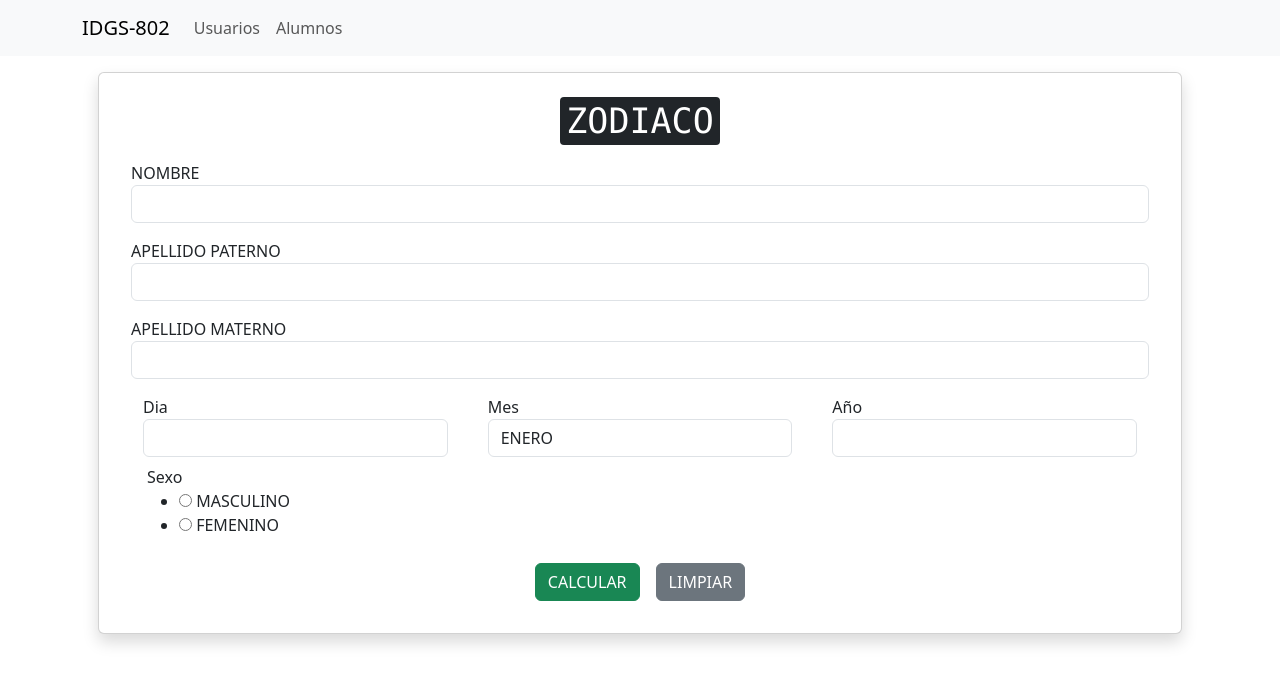
After one commit to IDGS-802-21002103/Practicas-Parcial1-IDGS802, a Flask app: page /zodiaco in a window 1280 px wide. The commit adds this page. Shown: the top 684 px of the page. Run offline with Flask 3, Linux system fonts and the light colour scheme; some libraries are stand-ins or nearby versions.

Commit message:
FDGL 12/02/24 Zodiaco Chino

```diff
--- /dev/null
+++ b/formularios.py
@@ -0,0 +1,20 @@
+from wtforms import Form, SelectField
+from wtforms import StringField
+from wtforms import IntegerField
+from wtforms import RadioField
+
+
+class DistanciaForm(Form):
+    x1 = IntegerField("x1")
+    x2 = IntegerField("x2")
+    y1 = IntegerField("y1")
+    y2 = IntegerField("y2")
+
+class ZodiacoForm(Form):
+    nombre = StringField("NOMBRE")
+    apellido_paterno = StringField("APELLIDO PATERNO")
+    apellido_materno = StringField("APELLIDO MATERNO")
+    dia = IntegerField("Dia")
+    mes = SelectField("Mes", choices=[('1', 'ENERO'), ('2', 'FEBRERO'), ('3', 'MARZO'), ('4', 'ABRIL'), ('5', 'MAYO'), ('6', 'JUNIO'), ('7', 'JULIO'), ('8', 'AGOSTO'), ('9', 'SEPTIEMBRE'), ('10', 'OCTUBRE'), ('11', 'NOVIEMBRE'), ('12', 'DICIEMBRE')])
+    anio = IntegerField("Año")
+    sexo = RadioField("Sexo", choices=[('M', 'MASCULINO'), ('F', 'FEMENINO')])
--- a/main.py
+++ b/main.py
@@ -1,48 +1,126 @@
-'''Archivo principal de la aplicacion'''
-from flask import Flask, render_template, request
+"""Archivo principal de la aplicacion"""
 
-import formula
+from ast import parse
+from logging import Logger
+from math import log
+import re
+from flask import Flask, redirect, render_template, request, url_for
+
+import formularios
+
 app = Flask(__name__)
 
-@app.route('/', methods=['GET', 'POST'])
+
+@app.route("/", methods=["GET", "POST"])
 def operacion():
-    '''Funcion para realizar operaciones'''
-    if request.method == 'GET':
-        return render_template('formulario.html')
-    if request.method == 'POST':
-        numero1 = int(request.form.get('numero1'))
-        numero2 = int(request.form.get('numero2'))
-        tipo = request.form.get('tipo')
-        if tipo == 'multiplicar':
+    """Funcion para realizar operaciones"""
+    if request.method == "GET":
+        return render_template("formulario.html")
+    if request.method == "POST":
+        numero1 = int(request.form.get("numero1"))
+        numero2 = int(request.form.get("numero2"))
+        tipo = request.form.get("tipo")
+        if tipo == "multiplicar":
             resultado = numero1 * numero2
-        elif tipo == 'dividir':
+        elif tipo == "dividir":
             resultado = numero1 / numero2
-        elif tipo == 'sumar':
+        elif tipo == "sumar":
             resultado = numero1 + numero2
-        elif tipo == 'restar':
+        elif tipo == "restar":
             resultado = numero1 - numero2
         else:
-            resultado = 'Operación no válida'
+            resultado = "Operación no válida"
         return render_template("formulario.html", resultado=resultado)
 
-@app.route('/distancia', methods=['GET', 'POST'])
+
+@app.route("/distancia", methods=["GET", "POST"])
 def distancia():
-    '''Funcion para calcular la distancia'''
-    distancia_form = formula.DistanciaForm(request.form)
-    x1 = ''
-    x2 = ''
-    y1 = ''
-    y2 = ''
+    """Funcion para calcular la distancia"""
+    distancia_form = formularios.DistanciaForm(request.form)
+    x1 = ""
+    x2 = ""
+    y1 = ""
+    y2 = ""
 
-    if request.method == 'GET':
+    if request.method == "GET":
         return render_template("formula.html", form=distancia_form)
-    if request.method == 'POST':
+    if request.method == "POST":
         x1 = distancia_form.x1.data
         x2 = distancia_form.x2.data
         y1 = distancia_form.y1.data
         y2 = distancia_form.y2.data
-        distancia = ((x2 - x1)**2 + (y2 - y1)**2)**(1/2)
+        distancia = ((x2 - x1) ** 2 + (y2 - y1) ** 2) ** (1 / 2)
         return render_template("formula.html", form=distancia_form, distancia=distancia)
 
-if __name__ == '__main__':
+
+@app.route("/zodiaco", methods=["GET", "POST"])
+def zodiaco():
+    """Funcion para calcular el signo zodiacal"""
+    zodiaco_form = formularios.ZodiacoForm(request.form)
+
+    nombre = zodiaco_form.nombre.data
+    anio = zodiaco_form.anio.data
+    horoscopo_chino = ""
+    ruta = ""
+    if anio is not None:
+        edad = 2024 - int(anio)
+    else:
+        edad = 0
+
+    if request.method == "GET":
+        return render_template("zodiaco.html", form=zodiaco_form)
+    if request.method == "POST":
+
+        # HOROSCOPO CHINO
+        app.logger.debug("Año: %s", anio)
+
+        if anio % 12 == 0:
+            horoscopo_chino = "Mono"#
+            ruta = "mono.png"
+        elif anio % 12 == 1:
+            horoscopo_chino = "Gallo"
+            ruta = "gallo.png"
+        elif anio % 12 == 2:
+            horoscopo_chino = "Perro"
+            ruta = "perro.png"
+        elif anio % 12 == 3:
+            horoscopo_chino = "Cerdo"
+            ruta = "cerdo.png"
+        elif anio % 12 == 4:
+            horoscopo_chino = "Rata"#
+            ruta = "rata.png"
+        elif anio % 12 == 5:
+            horoscopo_chino = "Buey"#
+            ruta = "buey.png"
+        elif anio % 12 == 6:
+            horoscopo_chino = "Tigre"
+            ruta = "tigre.png"
+        elif anio % 12 == 7:
+            horoscopo_chino = "Conejo"
+            ruta = "conejo.jpg"
+        elif anio % 12 == 8:
+            horoscopo_chino = "Dragon"
+            ruta = "dragon.png"
+        elif anio % 12 == 9:
+            horoscopo_chino = "Serpiente"#
+            ruta = "serpiente.png"
+        elif anio % 12 == 10:
+            horoscopo_chino = "Caballo"#
+            ruta = "caballo.png"
+        elif anio % 12 == 11:
+            horoscopo_chino = "Cabra"#
+            ruta = "cabra.png"
+
+        app.logger.debug("Horoscopo chino: %s", horoscopo_chino)
+        app.logger.debug("Ruta: %s", ruta)
+        return render_template(
+            "respuesta_zodiaco.html",
+            nombre=nombre,
+            edad=edad,
+            horoscopo_chino=horoscopo_chino,
+            ruta=ruta
+        )
+
+
+if __name__ == "__main__":
     app.run(debug=True)
--- a/templates/_macros.html
+++ b/templates/_macros.html
@@ -6,3 +6,19 @@
 <td>{{field.label}}</td>
 <dd>{{field(**kwargs)|safe}}</dd>
 {% endmacro %}
+
+{% macro input_form_v2(field) %}
+<div class="p-2">
+    <label for="{{field.id}}">{{field.label}}</label>
+    {{field(**kwargs)|safe}}
+</div>
+{% endmacro %}
+
+{% macro radio_button(field) %}
+<div class="form-check">
+    <label class="form-check-label" for="{{ field.id }}">{{ field.label}}</label>
+    {{field(**kwargs)|safe}}
+
+</div>
+
+{% endmacro %}
--- a/templates/formula.html
+++ b/templates/formula.html
@@ -33,7 +33,7 @@
             <kbd>DISTANCIA</kbd>
         </div>
         <div>
-            <span class="h3">{{ distancia}}</span>
+            <span class="h3">{{ distancia }}</span>
         </div>
     </div>
 
--- a/templates/index.html
+++ b/templates/index.html
@@ -44,7 +44,21 @@
 
     {% endblock %}
   </div>
-  <script src="../static/bootstrap-5.3.2-dist/js/bootstrap.min.js"></script>
+  <script src="../static/bootstrap-5.3.2-dist/js/bootstrap.min.js">
+
+  </script>
+  <script>
+    function limpiar() {
+      console.log('limpiando');
+      document.getElementById('nombre').value = '';
+      document.getElementById('apellido_paterno').value = '';
+      document.getElementById('apellido_materno').value = '';
+      document.getElementById('dia').value = '';
+      document.getElementById('mes').value = '';
+      document.getElementById('anio').value = '';
+      document.getElementById('sexo').value = '';
+    }
+  </script>
 </body>
 
 </html>
--- /dev/null
+++ b/templates/zodiaco.html
@@ -0,0 +1,49 @@
+{% extends 'index.html' %}
+{% import '_macros.html' as macros %}
+
+{% block content %}
+<div class="row card m-3 p-4 align-items-center shadow">
+    <div class="col">
+        <div class="h1 d-flex justify-content-center">
+            <kbd>ZODIACO</kbd>
+        </div>
+        <form action="" method="POST">
+            <div class="col">
+                <div class="row">
+                    {{ macros.input_form_v2(form.nombre, class='form-control') }}
+                </div>
+
+                <div class="row">
+                    {{ macros.input_form_v2(form.apellido_paterno, class='form-control') }}
+                </div>
+
+                <div class="row">
+                    {{ macros.input_form_v2(form.apellido_materno, class='form-control') }}
+                </div>
+
+                <div class="row p-0">
+                    <div class="col">
+                        {{ macros.input_form_v2(form.dia, class='form-control') }}
+                    </div>
+
+                    <div class="col">
+                        {{ macros.input_form_v2(form.mes, class='form-control') }}
+                    </div>
+                    <div class="col">
+                        {{ macros.input_form_v2(form.anio, class='form-control') }}
+                    </div>
+                </div>
+                <div class="row">
+                        {{ macros.radio_button(form.sexo) }}
+                </div>
+
+                <div class="    d-flex justify-content-center">
+                    <input type="submit" value="CALCULAR" class="btn btn-success m-2">
+                    <button type="button" class="btn btn-secondary m-2" onclick="limpiar()">LIMPIAR</button>
+                </div>
+            </div>
+        </form>
+    </div>
+
+</div>
+{% endblock %}
```
Also changed, not shown: formula.py (deleted, +0 -9 lines), templates/respuesta_zodiaco.html (added, +22 -0 lines), static/imagenes/buey.png (added), static/imagenes/caballo.png (added), static/imagenes/cabra.png (added), static/imagenes/cerdo.png (added), static/imagenes/conejo.jpg (added), static/imagenes/dragon.png (added), static/imagenes/gallo.png (added), static/imagenes/mono.png (added), static/imagenes/perro.png (added), static/imagenes/rata.png (added), static/imagenes/serpiente.png (added), static/imagenes/tigre.png (added).
